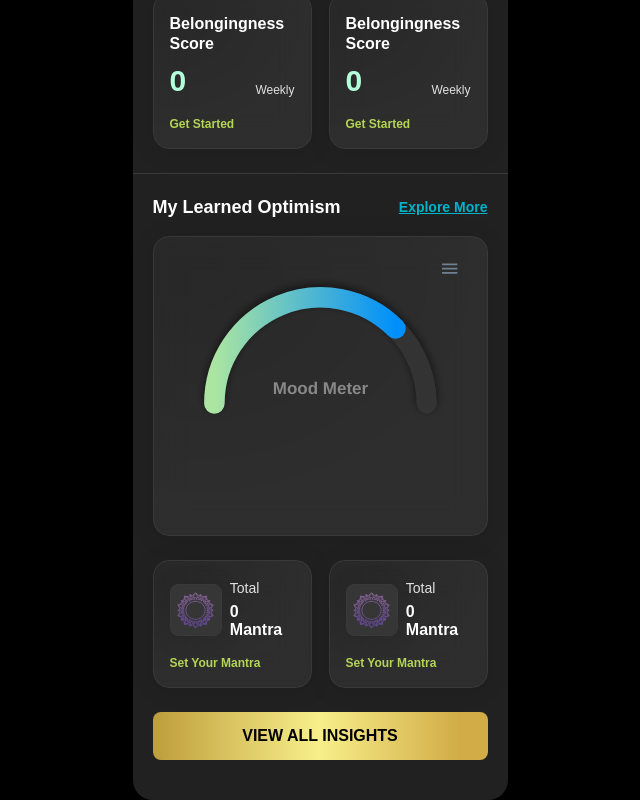
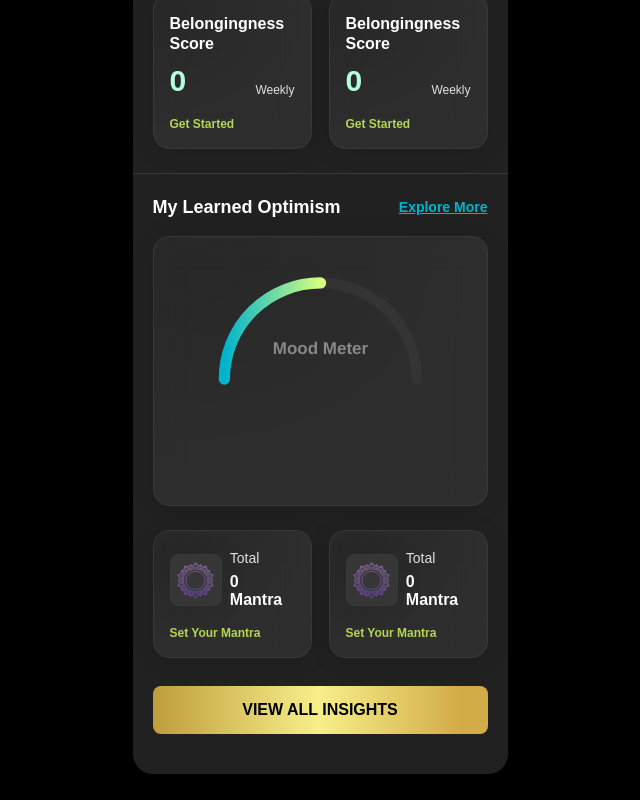
Before and after one commit to kush-x7/mindpeers-userInsight, a React (Vite) app: page / in a window 1280 px wide. Shown: the part 732-1532 px from the top of the page, without its empty margins (320-960 px from the left). After the commit the page ends 1506 px from the top, so only its background shows below. Built offline with nearby package versions, Linux system fonts and the light colour scheme.

Commit message:
add: mood-status graph

```diff
--- a/src/ChartComponents/SingleRaidalBar/SingleRadialBar.tsx
+++ b/src/ChartComponents/SingleRaidalBar/SingleRadialBar.tsx
@@ -1,21 +1,31 @@
 import { useState } from "react";
 import ReactApexChart from "react-apexcharts";
+import "./singleGraphCard.css";
 
 const SingleRadialBar = () => {
-  const [series, setSeries] = useState([75]);
+  const [series, setSeries] = useState([50]);
   const [options, setOptions] = useState({
-    chart: {
-      toolbar: {
-        show: true,
+    responsive: [
+      {
+        breakpoint: undefined,
+        options: {
+          chart: {
+            width: "100%",
+            height: "100%",
+          },
+        },
       },
-    },
+    ],
+
     plotOptions: {
       radialBar: {
         startAngle: -90,
         endAngle: 90,
+        // reverse: true,
+
         hollow: {
           margin: 0,
-          size: "70%",
+          size: "80%",
           background: "transparent",
           //   position: "back",
           dropShadow: {
@@ -26,12 +36,13 @@ const SingleRadialBar = () => {
             opacity: 0.24,
           },
         },
+
         track: {
           background: "#363636",
-          //   strokeWidth: "67%",
+          //   strokeWidth: "80%",
           margin: 0, // margin is in pixels
           dropShadow: {
-            enabled: true,
+            enabled: false,
             top: -3,
             left: 0,
             blur: 4,
@@ -41,8 +52,9 @@ const SingleRadialBar = () => {
 
         dataLabels: {
           show: true,
+
           name: {
-            offsetY: -10,
+            offsetY: "-25",
             show: true,
             color: "#888",
             fontSize: "17px",
@@ -53,13 +65,15 @@ const SingleRadialBar = () => {
         },
       },
     },
+
     fill: {
       type: "gradient",
+      colors: ["#D6FF7F"],
       gradient: {
         shade: "dark",
         type: "horizontal",
         shadeIntensity: 0.5,
-        gradientToColors: ["#ABE5A1"],
+        gradientToColors: ["#00B3CC"],
         inverseColors: true,
         opacityFrom: 1,
         opacityTo: 1,
@@ -70,17 +84,20 @@ const SingleRadialBar = () => {
       lineCap: "round",
     },
     labels: ["Mood Meter"],
+
+    // grid: {
+    //   padding: {
+    //     top: -10,
+    //   },
+    // },
   });
 
   return (
-    <div id="card">
-      <div id="chart">
-        <ReactApexChart
-          options={options}
-          series={series}
-          type="radialBar"
-          height={350}
-        />
+    <div className="chart-card-container">
+      <div id="card">
+        <div id="chart">
+          <ReactApexChart options={options} series={series} type="radialBar" />
+        </div>
       </div>
     </div>
   );
--- /dev/null
+++ b/src/ChartComponents/SingleRaidalBar/singleGraphCard.css
@@ -0,0 +1,5 @@
+.chart-card-container {
+  display: flex;
+  justify-content: center;
+  align-items: center;
+}
--- a/src/Common/Button/button.css
+++ b/src/Common/Button/button.css
@@ -14,4 +14,6 @@
   display: flex;
   justify-content: center;
   align-items: center;
+
+  margin-top: 4px;
 }
```
